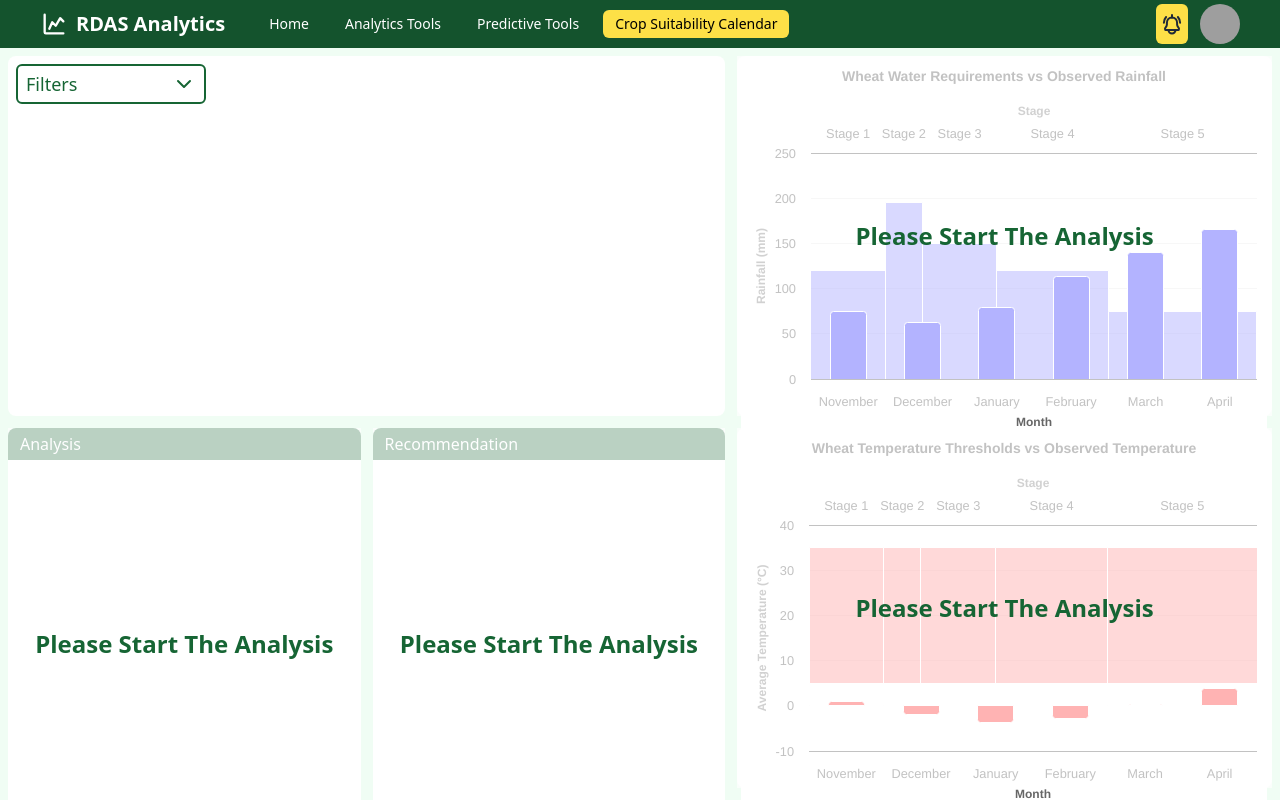
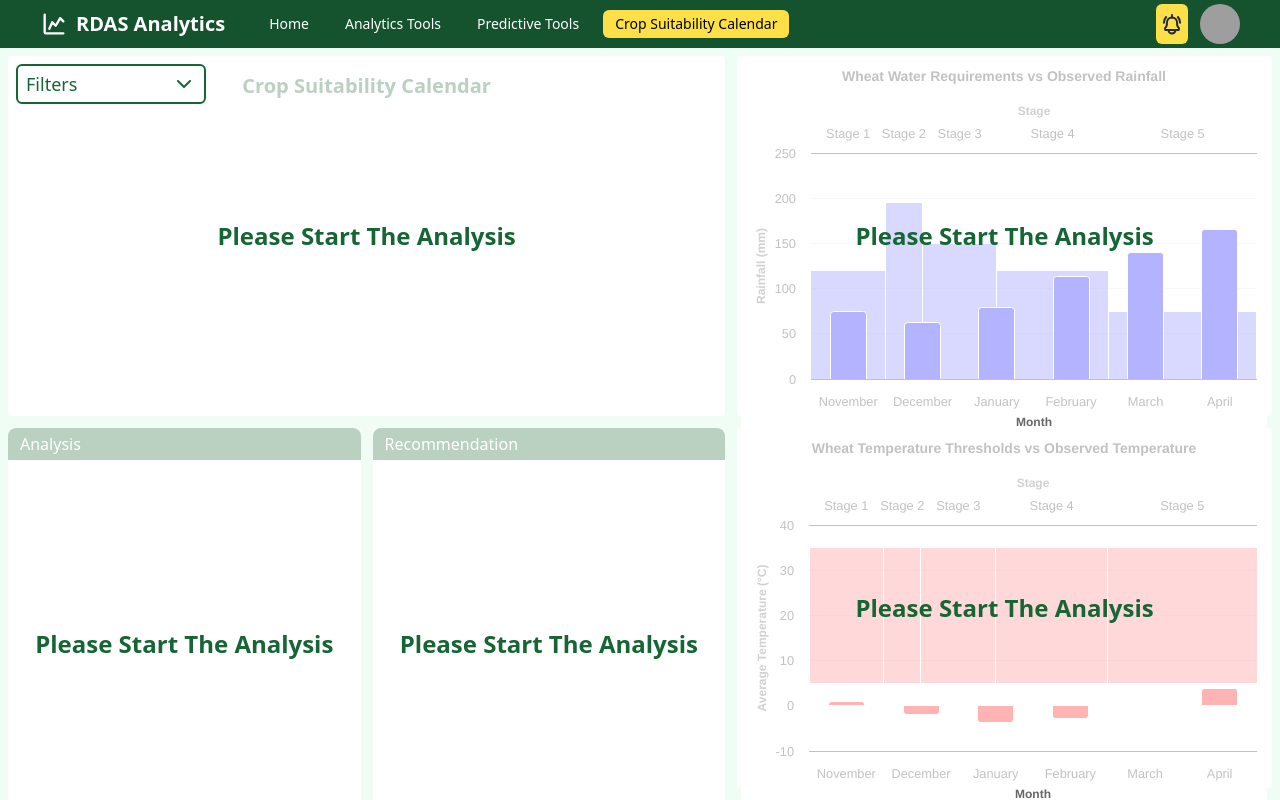
Before and after one commit to aman-RIMES/rdas-analytics-fe, a React (Vite) app: page /crop-tools in a window 1280 px wide. Built offline with nearby package versions, Linux system fonts and the light colour scheme; grey boxes are pictures that could not be loaded; what ldrs would draw is missing.

Commit message:
(fix) add tabel for analysis section in cropping calendar tool

```diff
--- a/src/components/crop-tools/crop-tools.tsx
+++ b/src/components/crop-tools/crop-tools.tsx
@@ -17,7 +17,7 @@ import { Popover, PopoverContent, PopoverTrigger } from "../ui/popover";
 import SubmitButton from "../submit-button";
 import { PopoverClose } from "@radix-ui/react-popover";
 import { ChevronDown } from "lucide-react";
-import { cn, isError, isIdle, isLoading } from "@/lib/utils";
+import { cn, formatTitle, isError, isIdle, isLoading } from "@/lib/utils";
 import ErrorMessage from "../ui/error-message";
 import Loading from "../ui/loading";
 import {
@@ -146,7 +146,11 @@ const CropTools = () => {
               </Popover>
             </div>
 
-            <Table className="mt-10">
+            <p className="text-xl font-bold text-green-800 text-center my-3">
+              Crop Suitability Calendar
+            </p>
+
+            <Table className="">
               <TableHeader>
                 <TableRow>
                   {cropAnalysisData?.crop_calendar?.map((element: any) => (
@@ -198,6 +202,24 @@ const CropTools = () => {
                 </TableRow>
               </TableBody>
             </Table>
+
+            {(isIdle(cropAnalysisStatus) ||
+              isLoading(cropAnalysisStatus) ||
+              isError(cropAnalysisStatus)) && (
+              <div className="absolute inset-0 flex justify-center items-center z-10 bg-white bg-opacity-70 ">
+                {isIdle(cropAnalysisStatus) ? (
+                  <p className="text-2xl font-bold text-green-800">
+                    {IDLE_ANALYTICS_CHART_MESSAGE}
+                  </p>
+                ) : isError(cropAnalysisStatus) ? (
+                  <ErrorMessage />
+                ) : (
+                  <Loading
+                    animation={<l-helix color="green" size="50"></l-helix>}
+                  />
+                )}
+              </div>
+            )}
           </div>
 
           <div className="col-span-3 w-full  bg-white rounded-lg h-[45vh] p-1 relative z-0">
@@ -237,9 +259,46 @@ const CropTools = () => {
                     <p className="ml-2"> Analysis</p>
                   </div>
 
-                  <div>
-                    <p className="p-2">{cropAnalysisData?.analysis}</p>
-                  </div>
+                  <ScrollArea className="h-[400px]">
+                    <div className="w-[520px]">
+                      <p className="p-2" style={{ whiteSpace: "break-spaces" }}>
+                        {cropAnalysisData?.analysis}
+                      </p>
+                    </div>
+
+                    {cropAnalysisData?.analysis_per_stage && (
+                      <Table className="mt-2">
+                        <TableHeader>
+                          <TableRow>
+                            {Object.keys(
+                              cropAnalysisData?.analysis_per_stage[0]
+                            )?.map((key: any) => (
+                              <TableHead className="text-black text-md font-medium text-center">
+                                <div>{formatTitle(key)}</div>
+                              </TableHead>
+                            ))}
+                          </TableRow>
+                        </TableHeader>
+
+                        <TableBody>
+                          {cropAnalysisData?.analysis_per_stage?.map(
+                            (element: any, index) => (
+                              <TableRow>
+                                {Object.keys(element)?.map((e: any) => (
+                                  <TableCell
+                                    key={index}
+                                    className="text-sm text-center p-[2px] "
+                                  >
+                                    {element[e]}
+                                  </TableCell>
+                                ))}
+                              </TableRow>
+                            )
+                          )}
+                        </TableBody>
+                      </Table>
+                    )}
+                  </ScrollArea>
                 </div>
                 {(isIdle(cropAnalysisStatus) ||
                   isLoading(cropAnalysisStatus) ||
@@ -265,7 +324,9 @@ const CropTools = () => {
                 </div>
                 <div>
                   <ScrollArea className="h-[400px]">
-                    <p className="p-2">{cropAnalysisData?.recommendation}</p>
+                    <p className="p-2" style={{ whiteSpace: "break-spaces" }}>
+                      {cropAnalysisData?.recommendation}
+                    </p>
                   </ScrollArea>
                 </div>
                 {(isIdle(cropAnalysisStatus) ||
```
